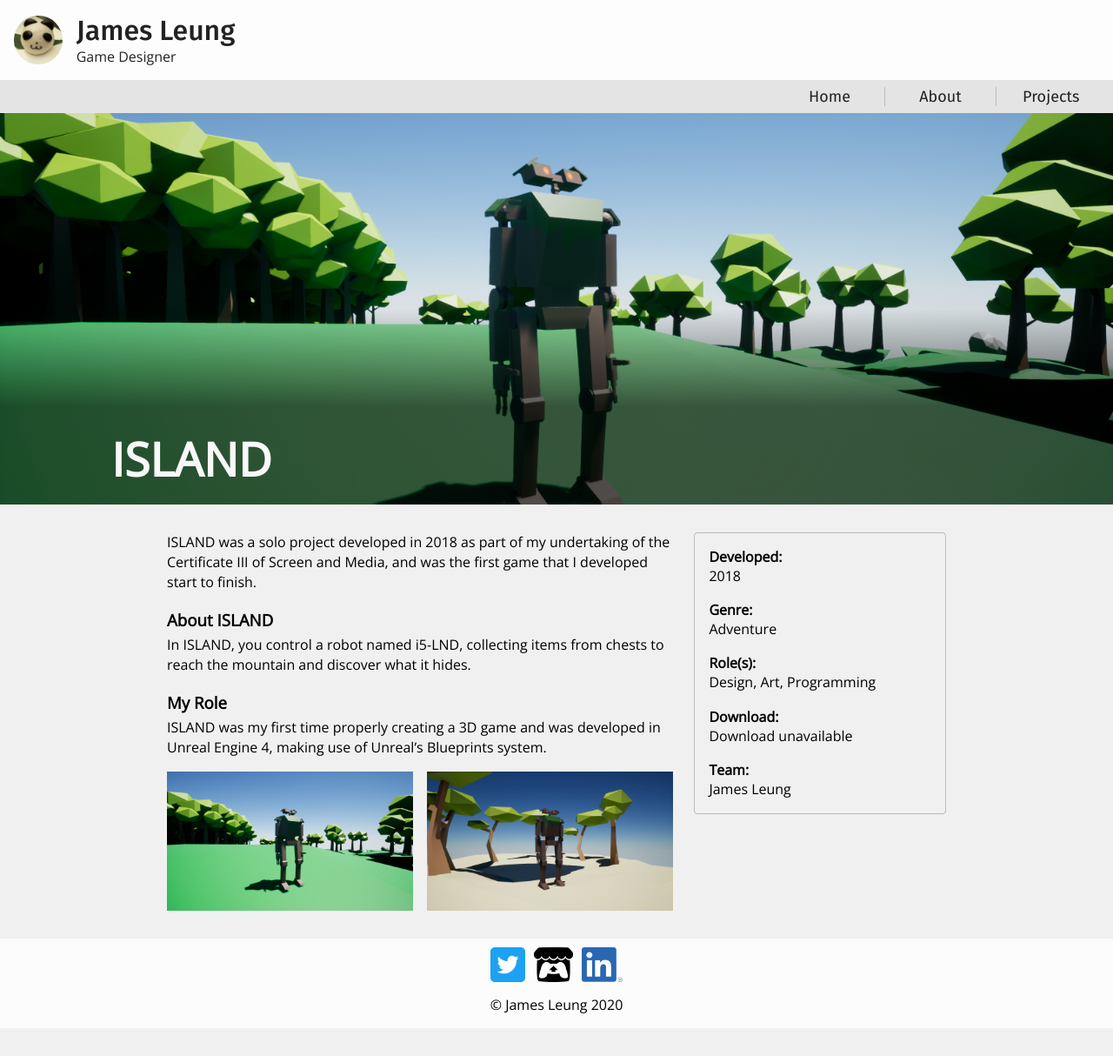
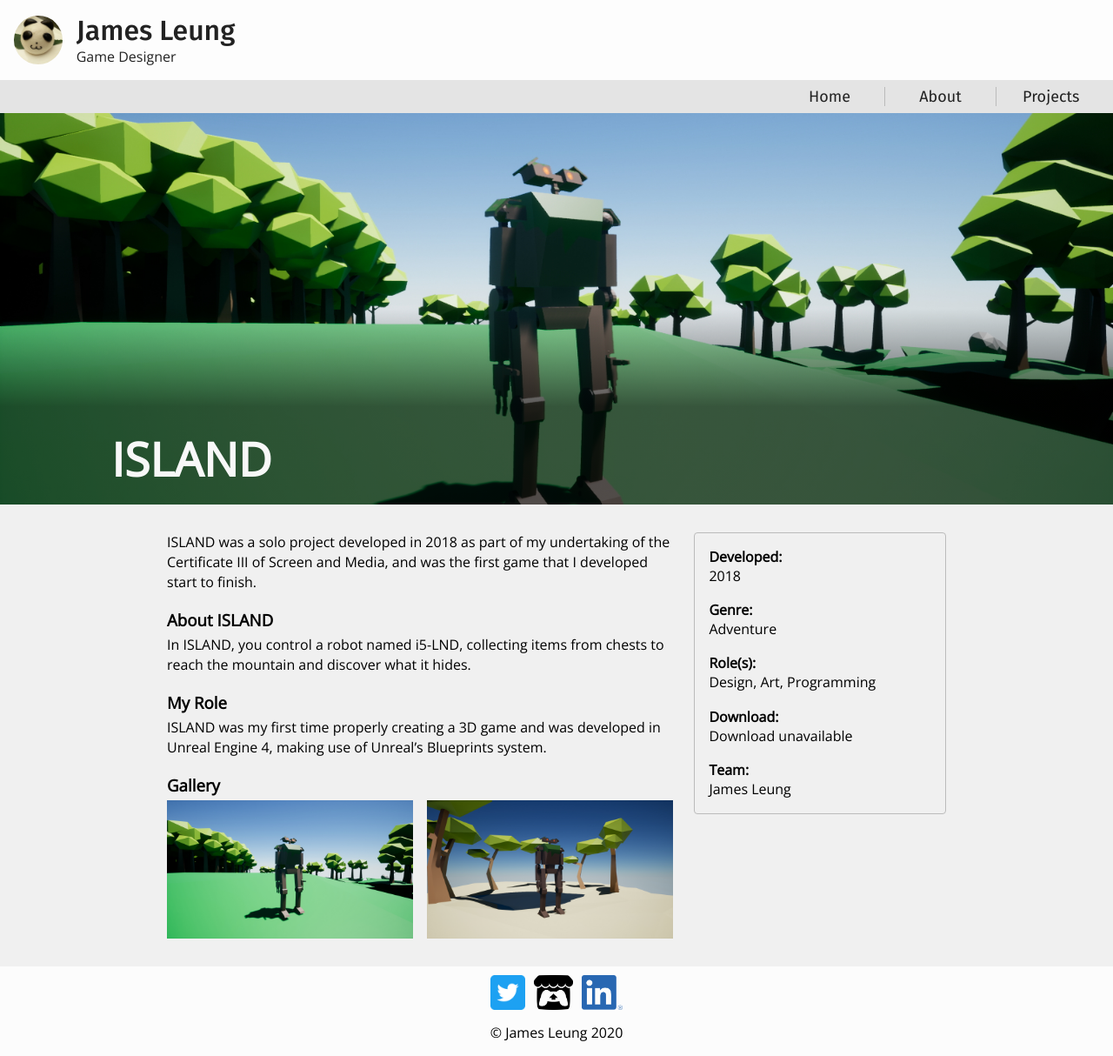
Before and after one commit to GhostEntity12/ghostentity12.github.io, a Jekyll site: the page built from projects/island.md, in a window 1280 px wide. Shown: the whole page at 87% size. Built offline with Jekyll 4.4.1, drawn with Linux system fonts in a browser that asks for light colours; before the commit the page ends 1182 px from its top, so only the background shows below that.

Commit message:
Removed bear easter egg

```diff
--- a/_layouts/default.html
+++ b/_layouts/default.html
@@ -49,7 +49,7 @@
             </p>
         </div>
     </footer>
-    <script>
+    <!--<script>
         document.addEventListener("keydown", event => {
             if (event.keyCode === 17) {
                 document.getElementById("bearpic").style = "";
@@ -61,6 +61,6 @@
                 document.getElementById("bearpic").style = "display:none";
             }
         });
-    </script>
+    </script>-->
 </body>
 </html>
--- a/_layouts/project.html
+++ b/_layouts/project.html
@@ -13,6 +13,18 @@
 <div id="main-content">
 	<div id="body">
 		{{ content }}
+		{% if page.breakdowns %}
+			<div id="breakdowns">
+				<h3>Breakdowns</h3>
+				{% for breakdown in page.breakdowns %}
+					{% capture breakdownName %}{{breakdown}}.md{% endcapture %}
+					{% assign breakdownPage = site.pages | where:"name",breakdownName | first %}
+					<a href="/breakdowns/{{breakdown}}.html">{{ breakdownPage.title }}</a>
+				{% endfor %}
+			</div>
+		{% endif %}
+		{% if page.galleryvideos or page.galleryimages %}
+		<h3>Gallery</h3>
 			<div id="gallery">
 				{% for video in page.galleryvideos %}
 					<div class="thumbnail-video">
@@ -25,6 +37,7 @@
 					</div>
 				{% endfor %}
 			</div>
+		{% endif %}
 	</div>
 	<div id="sidebar">
 		{% if page.mainvideo %}
```
Also changed, not shown: _layouts/breakdown.html (added, +9 -0 lines). Lines whose indentation alone changed are shown as unchanged.
